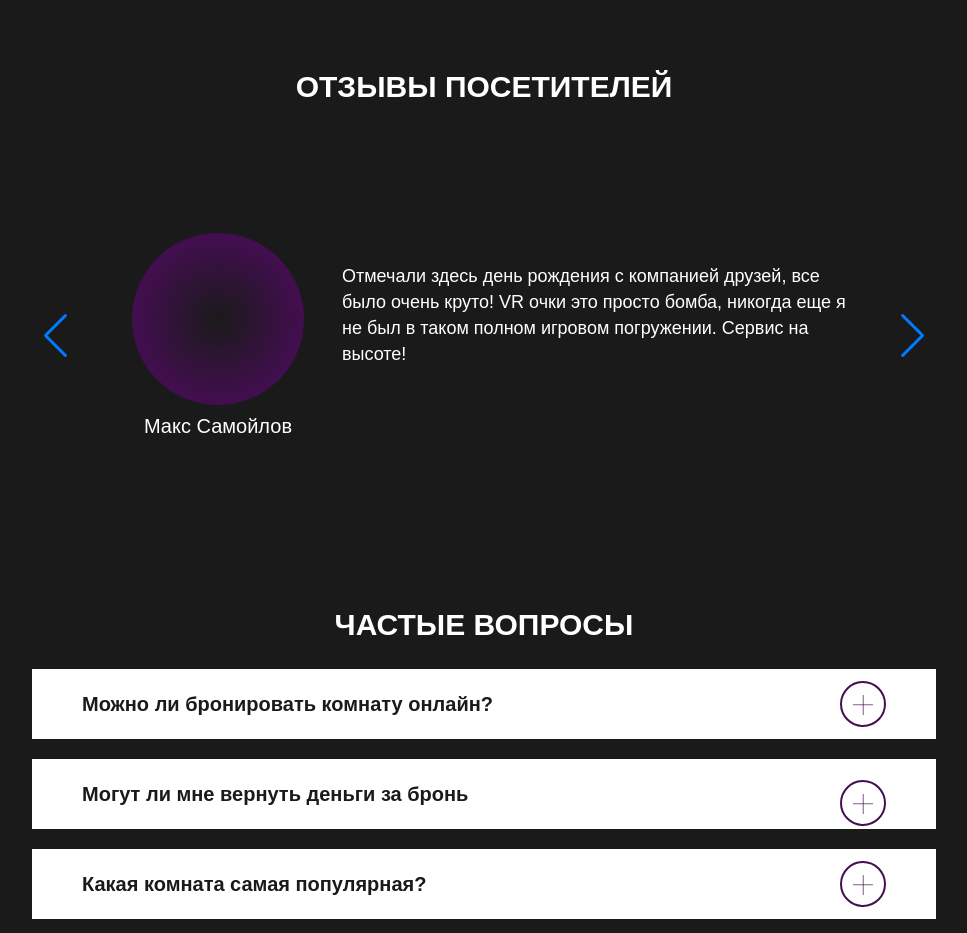
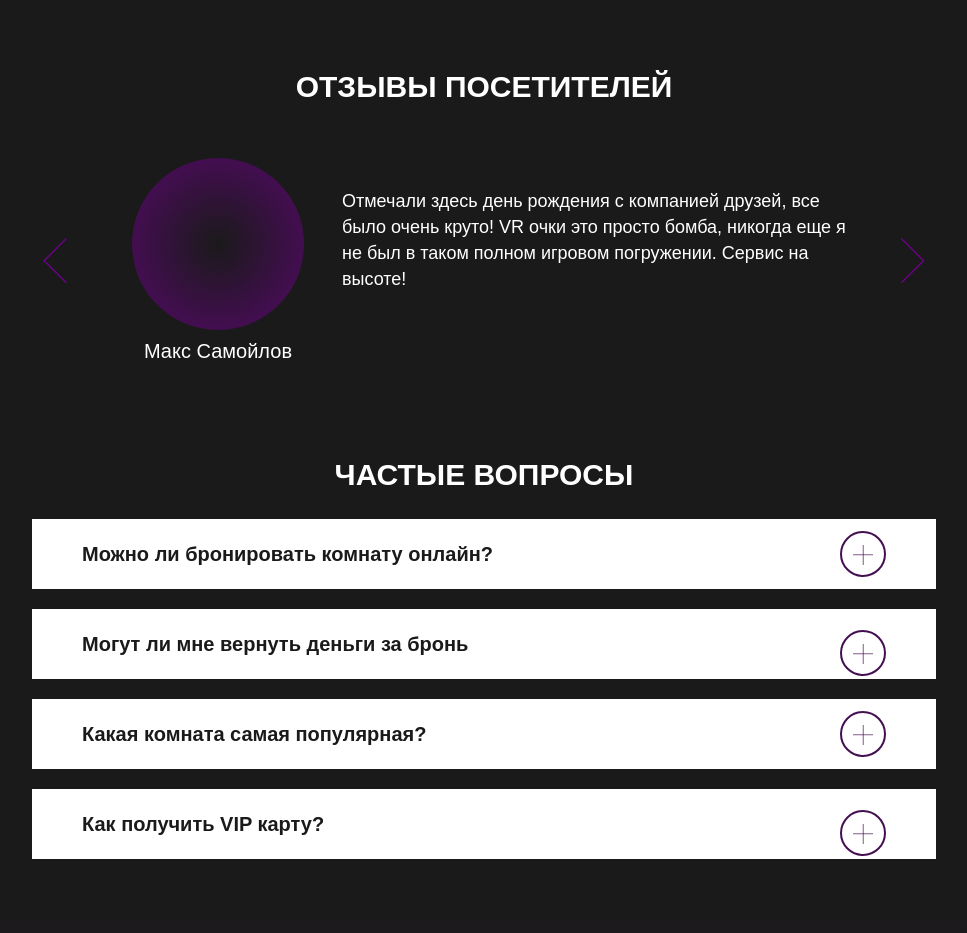
Before and after one commit to fossoway/GO, a plain HTML site: page index.html in a window 1280 px wide. Shown: the part 3600-4533 px from the top of the page, without its empty margins (156-1123 px from the left). Drawn offline with Linux system fonts and the light colour scheme.

Commit message:
fix color swipers btn, height faq items, names validation

```diff
--- a/css/faq.css
+++ b/css/faq.css
@@ -94,7 +94,7 @@
 }
 
 .faq_active .faq__text-wrapper {
-  height: 214px;
+  height: 110px;
 }
 
 .faq__button-white {
--- a/css/reviews.css
+++ b/css/reviews.css
@@ -1,3 +1,8 @@
+.reviews-button-prev:hover > svg > path,
+.reviews-button-next:hover > svg > path {
+  fill: var(--main-border, #CD06FF);
+}
+
 .reviews__title {
   font-weight: 700;
   font-size: 40px;
@@ -15,7 +20,7 @@
 
 .reviews__item {
   display: flex;
-  padding: 100px;
+  padding: 25px 100px;
   width: 980px;
   gap: 0 20px;
 }
@@ -61,6 +66,24 @@
   font-weight: 400;
   font-size: 20px;
   line-height: 28px;
+}
+
+.reviews-button-prev,
+.reviews-button-next {
+  position: absolute;
+  background-color: transparent;
+  border: none;
+  width: 46px;
+  height: 46px;
+  top: calc(50% - 23px);
+  z-index: 10;
+  display: flex;
+  align-items: center;
+  justify-content: center;
+}
+
+.reviews-button-next{
+  right: 0;
 }
 
 @media (max-width: 1365px) {
--- a/index.html
+++ b/index.html
@@ -594,8 +594,18 @@
               </div>
             </div>
 
-            <div class="swiper-button-prev"></div>
-            <div class="swiper-button-next"></div>
+            <button class="reviews-button-prev">
+              <svg width="46" height="46" viewBox="0 0 34 66" fill="none" xmlns="http://www.w3.org/2000/svg">
+                <path d="M32.5269 0L33.9411 1.41421L1.41422 33.9411L5.126e-06 32.5269L32.5269 0Z" fill="#6C0287"/>
+                <path d="M5.126e-06 32.5269L1.41422 31.1127L33.9411 63.6396L32.5269 65.0538L5.126e-06 32.5269Z" fill="#6C0287"/>
+                </svg>
+            </button>
+            <button class="reviews-button-next">
+              <svg width="46" height="46" viewBox="0 0 35 66" fill="none" xmlns="http://www.w3.org/2000/svg">
+                <path d="M1.52686 0L0.112642 1.41421L32.6396 33.9411L34.0538 32.5269L1.52686 0Z" fill="#6C0287"/>
+                <path d="M34.0538 32.5269L32.6396 31.1127L0.112642 63.6396L1.52686 65.0538L34.0538 32.5269Z" fill="#6C0287"/>
+                </svg>
+            </button>
 
           </div>
         </div>
--- a/js/modal.js
+++ b/js/modal.js
@@ -40,7 +40,9 @@ const telMask = new Inputmask('+7 (999) 999-99-99');
 
 telMask.mask(inputTel);
 
-const validation = new JustValidate('.modal__form');
+const validation = new JustValidate('.modal__form', {
+  validateBeforeSubmitting: true,
+});
 
 validation
   .addField('#modalName', [
@@ -53,10 +55,15 @@ validation
       rule: 'required',
       errorMessage: 'Введите имя',
     },
+    {
+      rule: 'customRegexp',
+      value: /[а-яА-ЯёЁ]/gi,
+      errorMessage: 'Только кириллица',
+    },
   ])
   .addField('#modalPhone', [
     {
       rule: 'required',
       errorMessage: 'Введите телефон',
     }
-  ])
+  ]);
--- a/js/swiper.js
+++ b/js/swiper.js
@@ -6,8 +6,8 @@ const swiper = new Swiper('.swiper', {
     loop: true,
     // Navigation arrows
     navigation: {
-        nextEl: '.swiper-button-next',
-        prevEl: '.swiper-button-prev',
+        nextEl: '.reviews-button-next',
+        prevEl: '.reviews-button-prev',
     },
 
 });
```
Also changed, not shown: img/next.svg (added), img/prev.svg (added).
